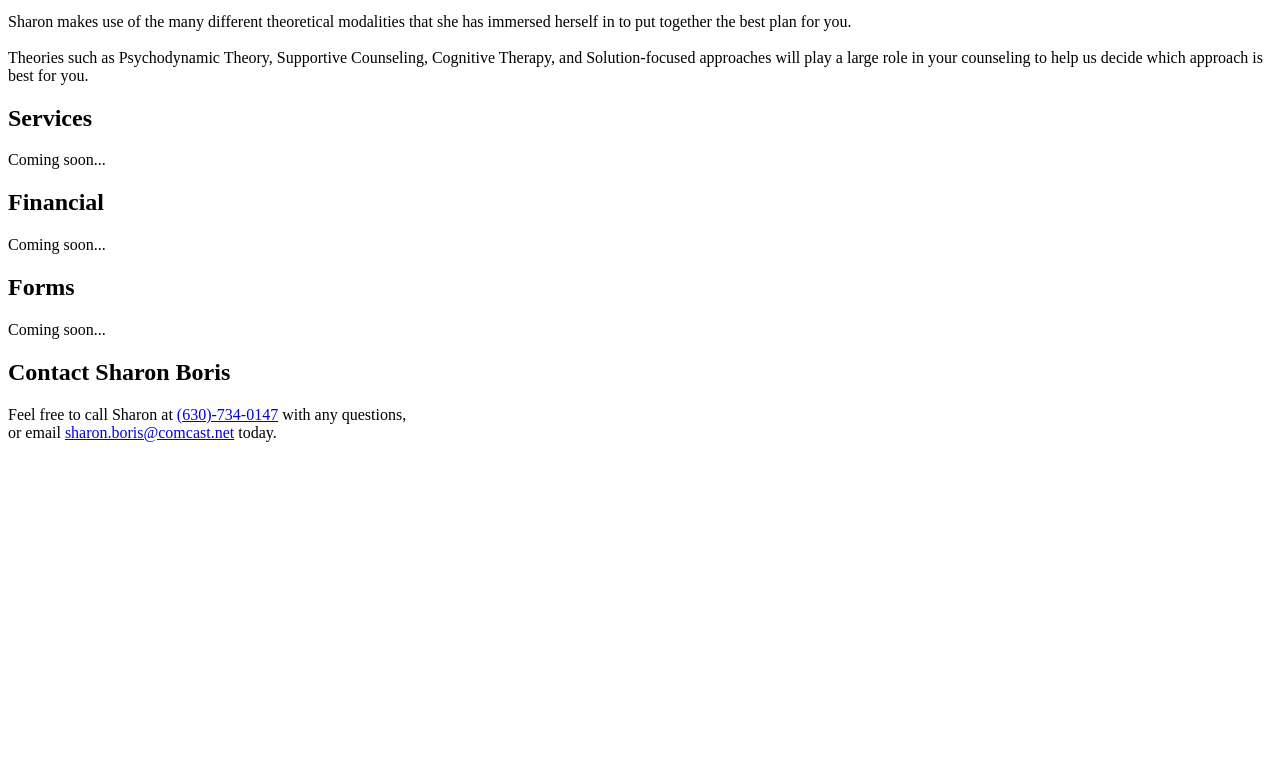
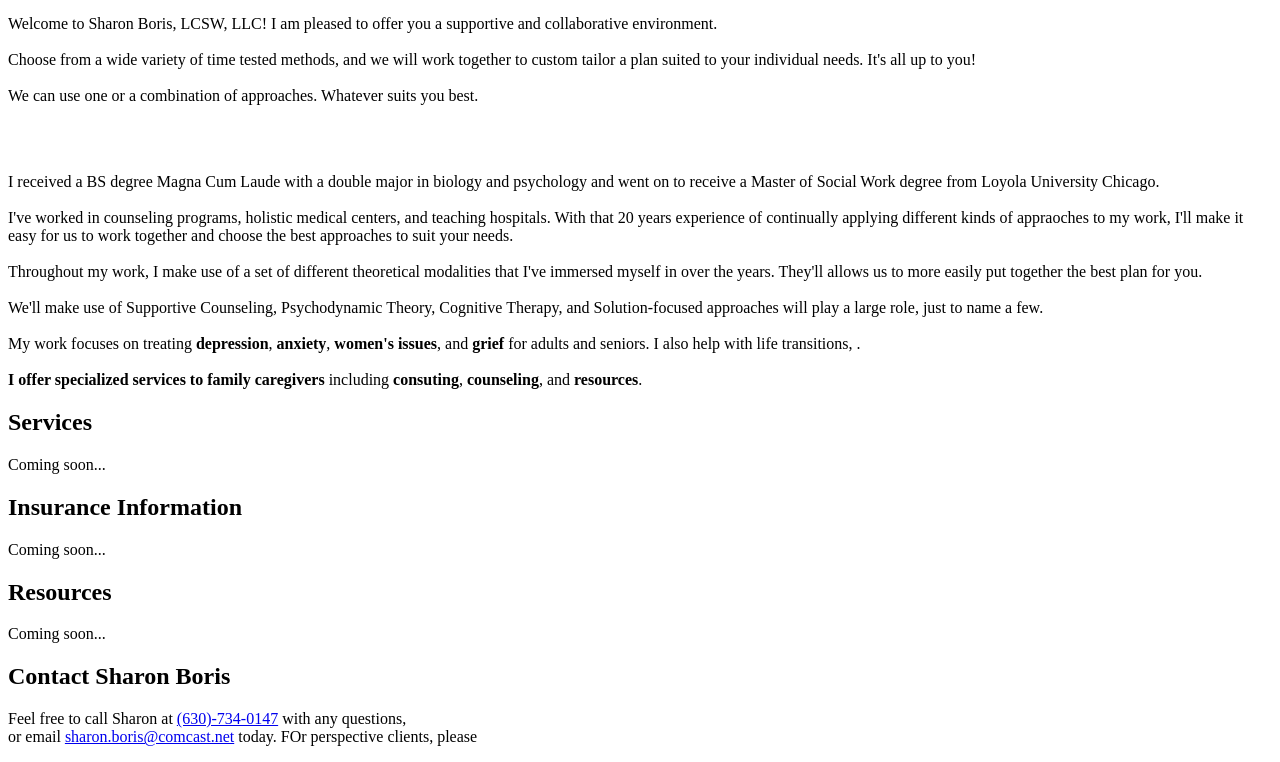
Before and after one commit to PlGGS/sharonboris.com, a PHP site: page / in a window 1280 px wide. Shown: the part 327-1089 px from the top of the page. Before the commit the page ends 769 px from the top, so only its background shows below. Run offline with PHP 8.4, Linux system fonts and the light colour scheme.

Commit message:
Redid home section Changed header font Changed color palette

```diff
--- a/_layouts/default.html
+++ b/_layouts/default.html
@@ -52,7 +52,6 @@
         <h1>Sharon Boris</h1>
         <nav role='navigation'>
             <ul>
-                <li><a class="link-1 entypo-home active" href="#home"></a></li>
                 <li><a class="link-2 entypo-user" href="#about"></a></li>
                 <li><a class="link-3 entypo-lamp" href="#services"></a></li>
                 <li><a class="link-4 entypo-vcard" href="#financial"></a></li>
--- a/index.html
+++ b/index.html
@@ -6,9 +6,13 @@ css: main
 
 <section id="home">
     <div>
-        <h2>Home</h2>
+        <img src='sharon.png' width="300px" height="300px"/>
+    </div>
+</section>
+<section id="about">
+    <div>
         <p>
-            Hello and welcome! At Sharon Boris, LCSW, LLC, I am pleased to offer you a supportive and
+            Welcome to Sharon Boris, LCSW, LLC! I am pleased to offer you a supportive and
             collaborative environment.
             <br /><br />
             Choose from a wide variety of time tested methods, and we will
@@ -16,24 +20,25 @@ css: main
             <br /><br />
             We can use one or a combination of approaches. Whatever suits you best.
         </p>
-    </div>
-</section>
-<section id="about">
-    <div>
-        <h2>About</h2>
+        <br /><br />
         <p>
-            Sharon Boris received a BS degree Magna Cum Laude with a double major in biology and
+            I received a BS degree Magna Cum Laude with a double major in biology and
             psychology and went on to receive a Master of Social Work degree from Loyola University Chicago.
             <br /><br />
-            Ms. Boris has been practicing for nearly 20 years. She has a wide variety of experience and
-            knowledge that she continually applies to her work. Sharon Boris has worked in community counseling,
-            teaching hospitals, holistic medical centers, and counseling programs.
+            I've worked in counseling programs, holistic medical centers, and teaching hospitals.
+            With that 20 years experience of continually applying different kinds of appraoches to my work, I'll make it
+            easy for us to work together and choose the best approaches to suit your needs.
             <br /><br />
-            Sharon makes use of the many different theoretical modalities that she has immersed herself in
-            to put together the best plan for you.
+            Throughout my work, I make use of a set of different theoretical modalities that I've immersed myself in
+            over the years. They'll allows us to more easily put together the best plan for you.
             <br /><br />
-            Theories such as Psychodynamic Theory, Supportive Counseling, Cognitive Therapy, and Solution-focused
-            approaches will play a large role in your counseling to help us decide which approach is best for you.
+            We'll make use of Supportive Counseling, Psychodynamic Theory, Cognitive Therapy, and Solution-focused
+            approaches will play a large role, just to name a few.
+            <br /><br />
+            My work focuses on treating <b>depression</b>, <b>anxiety</b>, <b>women's issues</b>, and <b>grief</b> for adults and seniors.
+            I also help with life transitions, .
+            <br /><br />
+            <b>I offer specialized services to family caregivers</b> including <b>consuting</b>, <b>counseling</b>, and <b>resources</b>.
         </p>
     </div>
 </section>
@@ -42,12 +47,15 @@ css: main
         <h2>Services</h2>
         <p>
             Coming soon...
-        <p>
+        </p>
+        <!-- <p>
+            <b>depression</b>, <b>anxiety</b>, <b>women's issues</b>, <b>life transitions</b>, <b>grief</b>
+        <p> -->
     </div>
 </section>
 <section id="financial">
     <div>
-        <h2>Financial</h2>
+        <h2>Insurance Information</h2>
         <p>
             Coming soon...
         </p>
@@ -55,7 +63,7 @@ css: main
 </section>
 <section id="forms">
     <div>
-        <h2>Forms</h2>
+        <h2>Resources</h2>
         <p>
             Coming soon...
         </p>
@@ -67,7 +75,7 @@ css: main
         <p>
             Feel free to call Sharon at <a href="tel:630-734-0147">(630)-734-0147</a> with any questions,
             <br/>
-            or email <a href="mailto:sharon.boris@comcast.net">sharon.boris@comcast.net</a> today.
+            or email <a href="mailto:sharon.boris@comcast.net">sharon.boris@comcast.net</a> today. FOr perspective clients, please
         </p>
     </div>
 </section>
```
Also changed, not shown: css/main.scss (+36 -14 lines), fonts/Cream-Peach.ttf (added), 2 other files.
